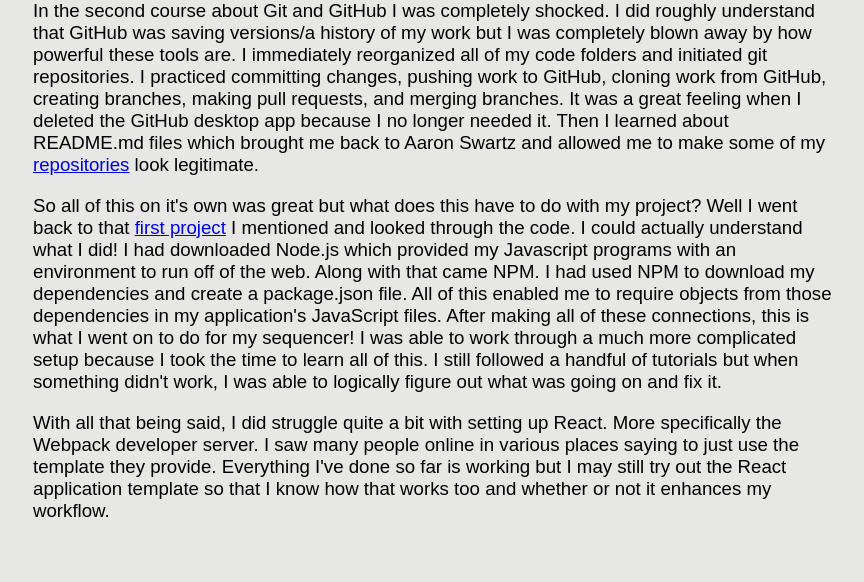
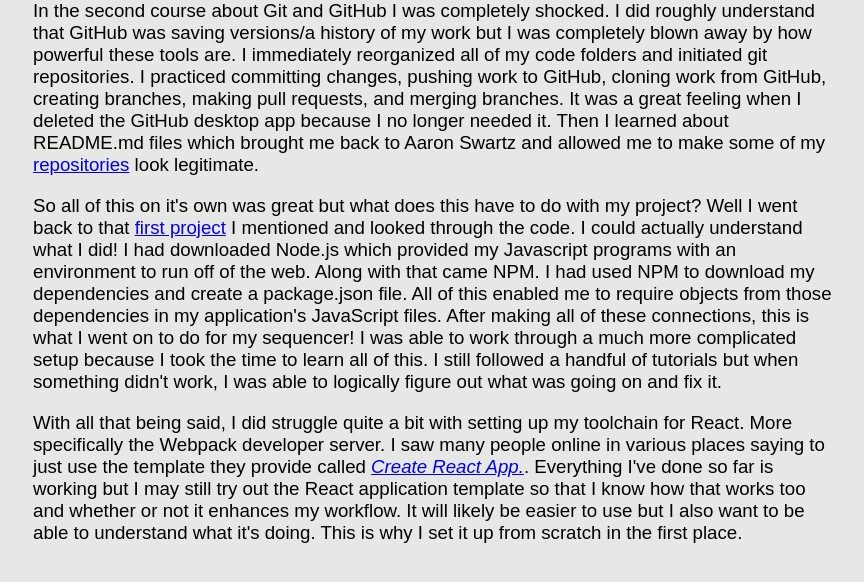
Before and after one commit to alextownson/critical-code-blog, a plain HTML site: page index.html in a window 1280 px wide. Shown: the part 9620-10202 px from the top of the page, without its empty margins (207-1071 px from the left). Drawn offline with Linux system fonts and the light colour scheme.

Commit message:
Added a link to the react template that I discussed.

```diff
--- a/index.html
+++ b/index.html
@@ -122,7 +122,7 @@
 
           <p>So all of this on it&#39s own was great but what does this have to do with my project? Well I went back to that <a target="_blank" href="https://glitch.com/~quarantine-connect">first project</a> I mentioned and looked through the code. I could actually understand what I did! I had downloaded Node.js which provided my Javascript programs with an environment to run off of the web. Along with that came NPM. I had used NPM to download my dependencies and create a package.json file. All of this enabled me to require objects from those dependencies in my application&#39s JavaScript files. After making all of these connections, this is what I went on to do for my sequencer! I was able to work through a much more complicated setup because I took the time to learn all of this. I still followed a handful of tutorials but when something didn&#39t work, I was able to logically figure out what was going on and fix it.</p>
 
-          <p>With all that being said, I did struggle quite a bit with setting up React. More specifically the Webpack developer server. I saw many people online in various places saying to just use the template they provide. Everything I&#39ve done so far is working but I may still try out the React application template so that I know how that works too and whether or not it enhances my workflow.</p>
+          <p>With all that being said, I did struggle quite a bit with setting up my toolchain for React. More specifically the Webpack developer server. I saw many people online in various places saying to just use the template they provide called <em><a target="_blank" href="https://reactjs.org/docs/create-a-new-react-app.html#create-react-app">Create React App.</a></em>. Everything I&#39ve done so far is working but I may still try out the React application template so that I know how that works too and whether or not it enhances my workflow. It will likely be easier to use but I also want to be able to understand what it's doing. This is why I set it up from scratch in the first place.</p>
 
         </article>
 
```
